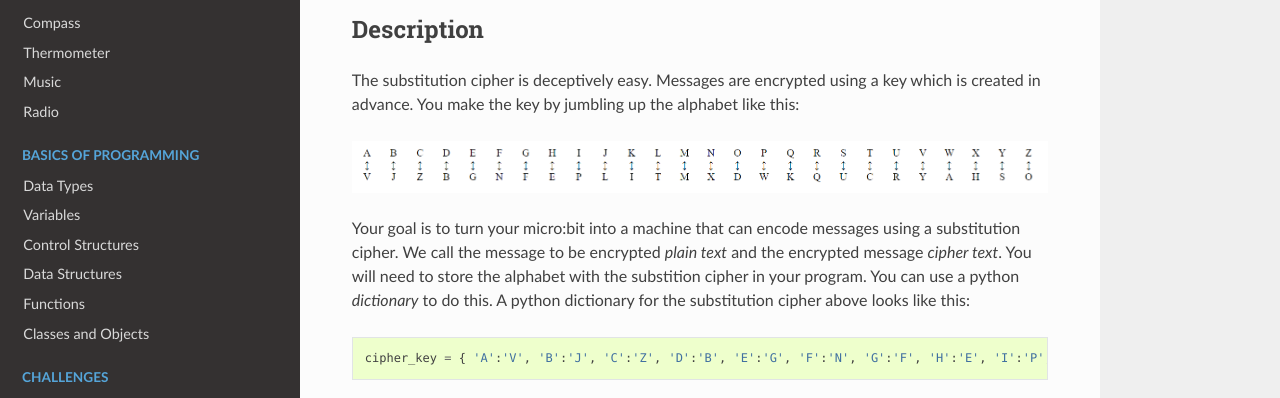
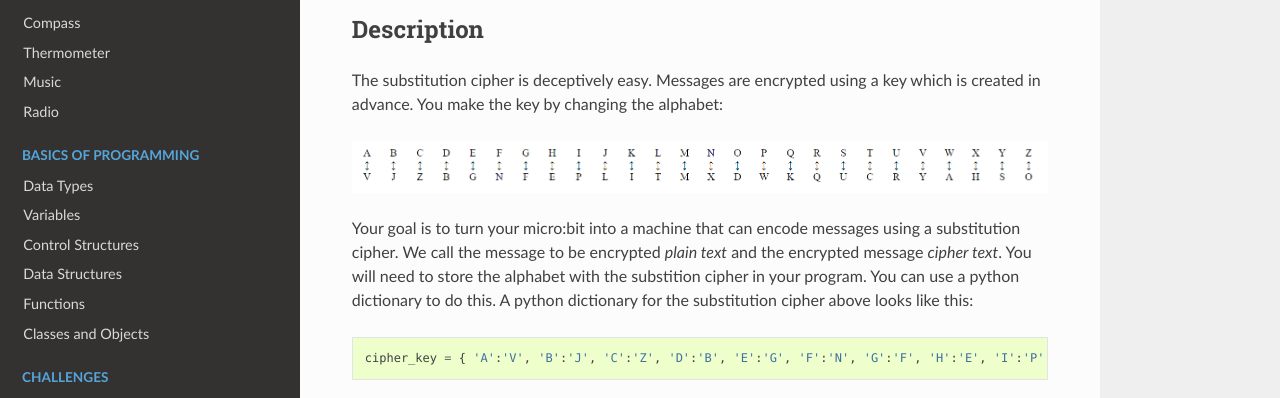
Before and after one commit to rharbird/microbit-challenges, a Sphinx documentation site: the page built from docs/source/challenges/crypto/substitution.rst, in a window 1280 px wide. Shown: the part 147-545 px from the top of the page. Built offline with Sphinx 7.4.7 and the Read the Docs theme 2.0.0, drawn with Linux system fonts in a browser that asks for light colours; pages that are not in the unit, such as notebooks, are missing from menus.

Commit message:
Modify text

```diff
--- a/docs/source/challenges/crypto/substitution.rst
+++ b/docs/source/challenges/crypto/substitution.rst
@@ -6,12 +6,13 @@ Description
 ===========
 
 The substitution cipher is deceptively easy. Messages are encrypted using a key which is created in advance.
-You make the key by jumbling up the alphabet like this:
+You make the key by changing the alphabet:
 
 .. figure:: assets/substitution.png
 
 Your goal is to turn your micro:bit into a machine that can encode messages using a substitution cipher. We
-call the message to be encrypted *plain text* and the encrypted message *cipher text*. You will need to store the alphabet with the substition cipher in your program. You can use a python *dictionary* to do this. A python dictionary for the substitution cipher above looks like this::
+call the message to be encrypted *plain text* and the encrypted message *cipher text*. You will need to store the alphabet with the substition cipher in your program.
+You can use a python dictionary to do this. A python dictionary for the substitution cipher above looks like this::
 
 	cipher_key = { 'A':'V', 'B':'J', 'C':'Z', 'D':'B', 'E':'G', 'F':'N', 'G':'F', 'H':'E', 'I':'P', 'J':'L', 'K':'I','L':'T','M':'M','N':'X','O':'D','P':'W','Q':'K','R':'Q','S':'U','T':'C','U':'R','V':'Y','W':'A','X':'H','Y':'S','Z':'O'}
 
```
